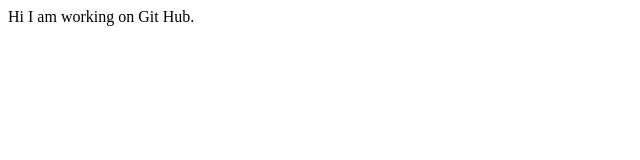
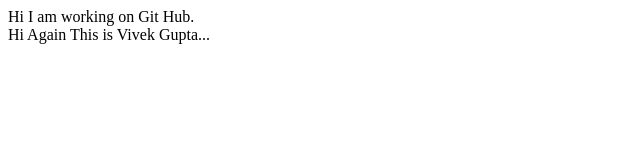
Before and after one commit to vivekgupta427/MyFirstRepo, a plain HTML site: page WebContent/Index.html in a window 1280 px wide. Shown: the whole page, without its empty margins (0-640 px from the left). Drawn offline with Linux system fonts and the light colour scheme.

Commit message:
second commit

```diff
--- a/WebContent/Index.html
+++ b/WebContent/Index.html
@@ -6,5 +6,7 @@
 </head>
 <body>
 	Hi I am working on Git Hub.
+	<br/>
+	Hi Again This is Vivek Gupta...
 </body>
 </html>
```
